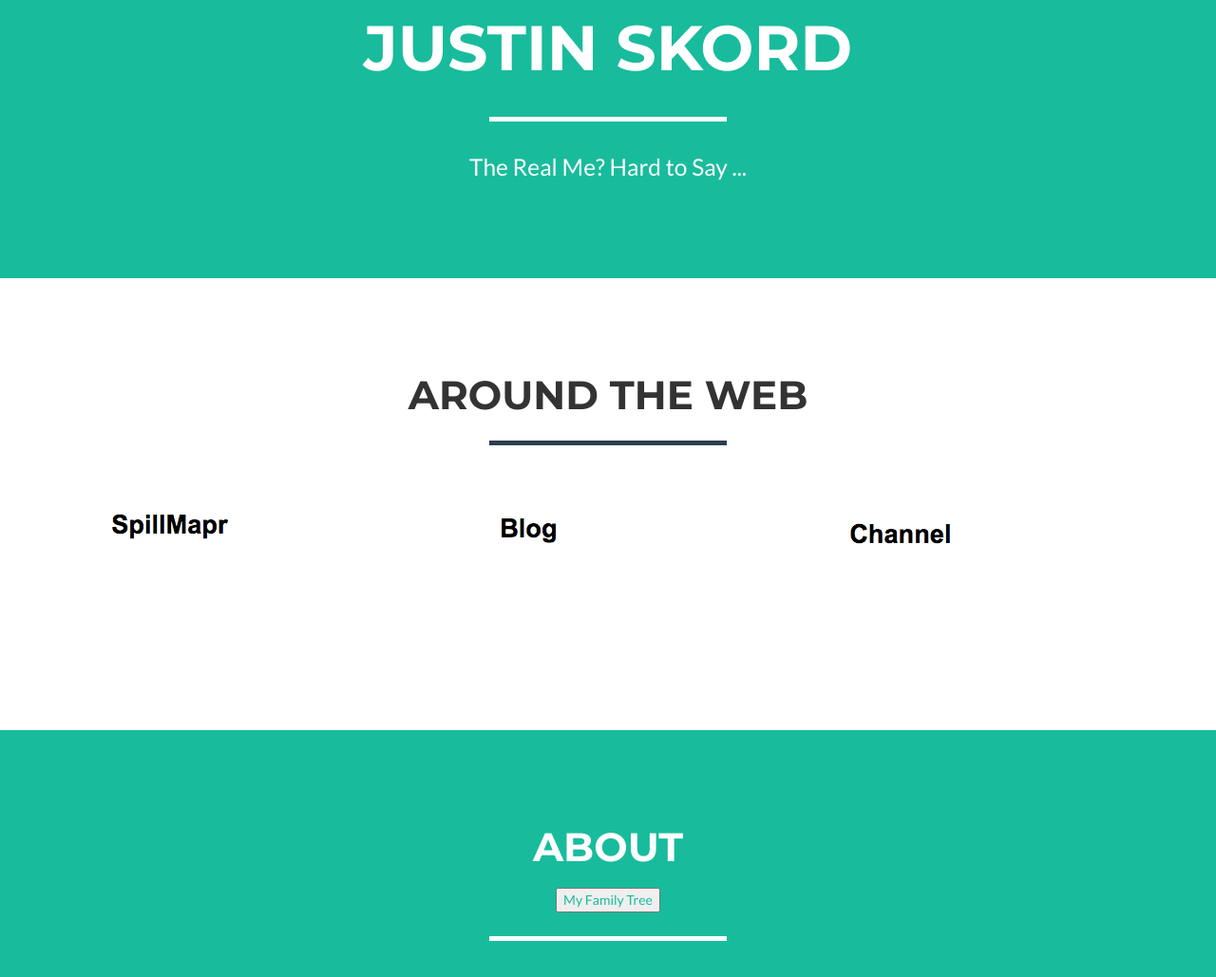
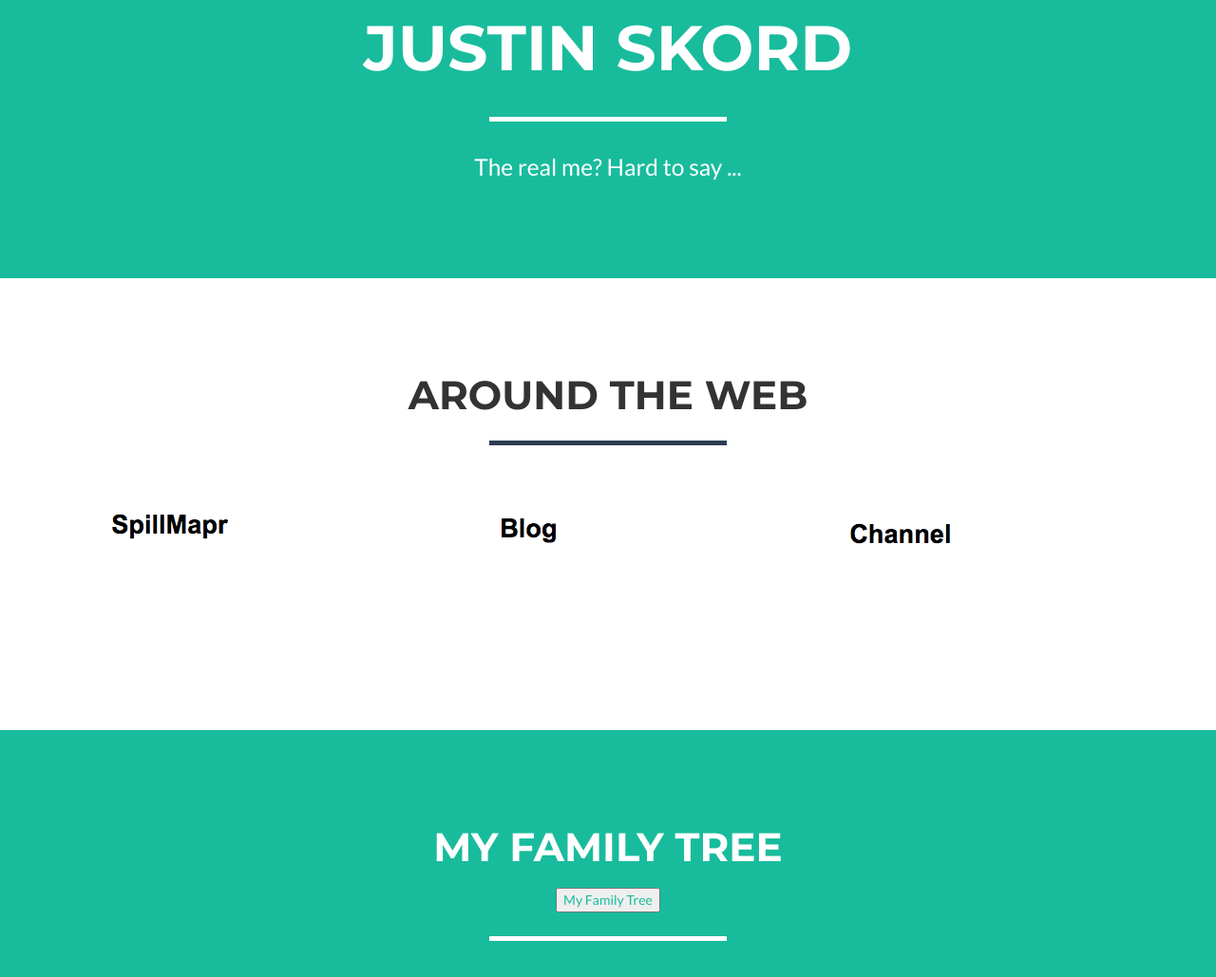
Before and after one commit to jskord/jskord.github.io, a website: page index.html in a window 1280 px wide. Shown: the part 517-1546 px from the top of the page at 95% size. Drawn offline with nearby package versions, Linux system fonts and the light colour scheme.

Commit message:
text edits

```diff
--- a/index.html
+++ b/index.html
@@ -79,7 +79,7 @@
                     <div class="intro-text">
                         <span class="name">Justin Skord</span>
                         <hr class="star-light">
-                        <span class="skills">The Real Me? Hard to Say ...</span>
+                        <span class="skills">The real me? Hard to say ...</span>
                     </div>
                 </div>
             </div>
@@ -137,7 +137,7 @@
         <div class="container">
             <div class="row">
                 <div class="col-lg-12 text-center">
-                    <h2>About</h2>
+                    <h2>My Family Tree</h2>
                     <br>
                     <button type="button"><a href="/Family-Tree-V2.html">My Family Tree</a></button>
                     <hr class="star-light">
```
